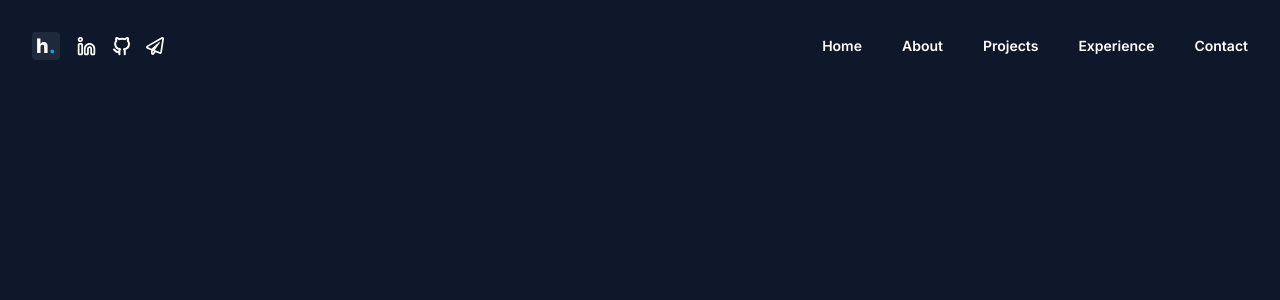
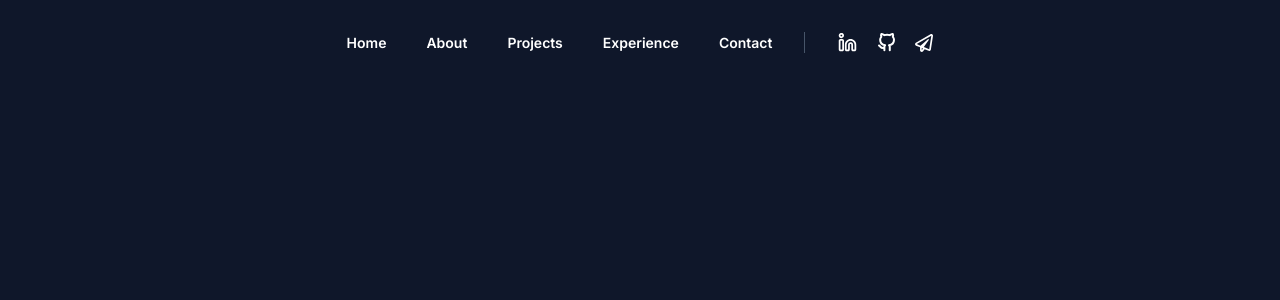
Before and after one commit to HakonHarnes/website, a Next.js app: page / in a window 1280 px wide. Shown: the top 300 px of the page. Built offline with nearby package versions, Linux system fonts and the light colour scheme.

Commit message:
chore: make header centered

```diff
--- a/app/components/Header.tsx
+++ b/app/components/Header.tsx
@@ -2,17 +2,29 @@ import Link from "next/link";
 import LinkedInIcon from "./icons/LinkedInIcon";
 import GitHubIcon from "./icons/GitHubIcon";
 import EmailIcon from "./icons/EmailIcon";
-import NameIcon from "./icons/NameIcon";
 
 export default function Header() {
   return (
-    <div className="pt-6 lg:pt-8 flex items-center justify-between font-semibold text-sm">
-      <ul className="flex items-center gap-4">
+    <div className="mt-6 lg:mt-8 flex items-center justify-center font-semibold text-sm ">
+      <div className="flex gap-8">
+        <ul className="flex items-center gap-10 border-r border-r-slate-600 pr-8">
           <li>
-          <InternalLink href="/">
-            <NameIcon />
-          </InternalLink>
+            <InternalLink href="/">Home</InternalLink>
           </li>
+          <li>
+            <InternalLink href="/">About</InternalLink>
+          </li>
+          <li>
+            <InternalLink href="/">Projects</InternalLink>
+          </li>
+          <li>
+            <InternalLink href="/">Experience</InternalLink>
+          </li>
+          <li>
+            <InternalLink href="/">Contact</InternalLink>
+          </li>
+        </ul>
+        <ul className="flex items-center gap-5">
           <li>
             <ExternalLink href="https://www.linkedin.com/in/hakon-harnes/">
               <LinkedInIcon />
@@ -29,23 +41,7 @@ export default function Header() {
             </ExternalLink>
           </li>
         </ul>
-      <ul className="flex items-center gap-10">
-        <li>
-          <InternalLink href="/">Home</InternalLink>
-        </li>
-        <li>
-          <InternalLink href="/">About</InternalLink>
-        </li>
-        <li>
-          <InternalLink href="/">Projects</InternalLink>
-        </li>
-        <li>
-          <InternalLink href="/">Experience</InternalLink>
-        </li>
-        <li>
-          <InternalLink href="/">Contact</InternalLink>
-        </li>
-      </ul>
+      </div>
     </div>
   );
 }
--- a/app/components/icons/NameIcon.tsx
+++ b/app/components/icons/NameIcon.tsx
@@ -1,7 +1,7 @@
 export default function NameIcon() {
   return (
-    <div className="flex items-center justify-center h-7 w-7 font-extrabold text-xl rounded bg-slate-800 ">
-      h<span className="text-sky-500 dark:text-sky-400">.</span>
+    <div className="flex items-center justify-center h-7 w-7 font-black text-xl rounded bg-slate-800 ">
+      h<span className="text-sky-500 dark:text-sky-400 text-2xl">.</span>
     </div>
   );
 }
```
Lines whose indentation alone changed are shown as unchanged.
